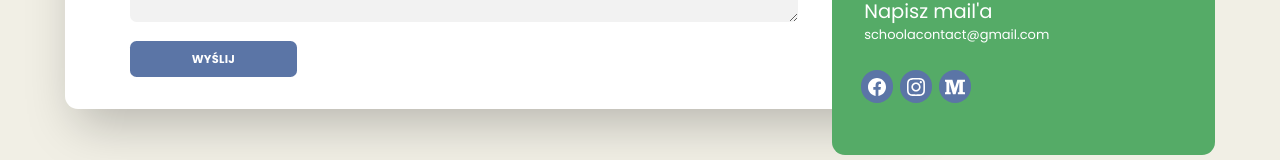
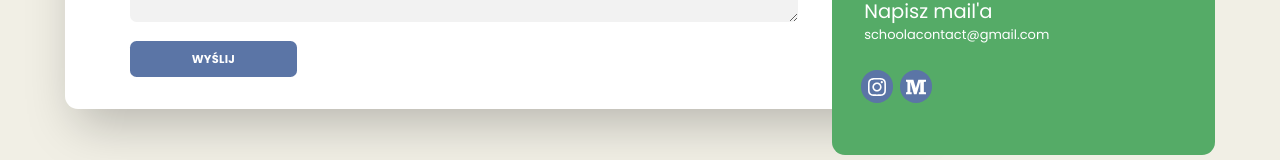
Before and after one commit to schoola-pl/schoola-landing, a Next.js app: page /contact in a window 1280 px wide. Shown: the part 1197-1357 px from the top of the page. Built offline with nearby package versions, Linux system fonts and the light colour scheme.

Commit message:
fixup! Comment facebook social components

```diff
--- a/pages/contact.tsx
+++ b/pages/contact.tsx
@@ -3,7 +3,6 @@ import Support from 'public/icons/Support.svg';
 import Image from 'next/image';
 import { CSSTransition, TransitionGroup } from 'react-transition-group';
 import Instagram from 'public/icons/Instagram.svg';
-import Facebook from 'public/icons/Facebook.svg';
 import Medium from 'public/icons/Medium.svg';
 import { useForm } from 'react-hook-form';
 import axios from 'axios';
@@ -244,11 +243,11 @@ const contact = () => {
               </div>
 
               <div className="flex my-4 w-2/3 lg:w-1/2">
-                <a href="#" target="_blank" rel="noreferrer" className="rounded-full bg-blue-default w-10 h-10 flex items-center mx-1 justify-center">
-                  <div className="mx-2 mt-2">
-                    <Image src={Facebook} />
-                  </div>
-                </a>
+                {/*<a href="#" target="_blank" rel="noreferrer" className="rounded-full bg-blue-default w-10 h-10 flex items-center mx-1 justify-center">*/}
+                {/*  <div className="mx-2 mt-2">*/}
+                {/*    <Image src={Facebook} />*/}
+                {/*  </div>*/}
+                {/*</a>*/}
                 <a
                   href="https://www.instagram.com/schoola__/"
                   target="_blank"
```
